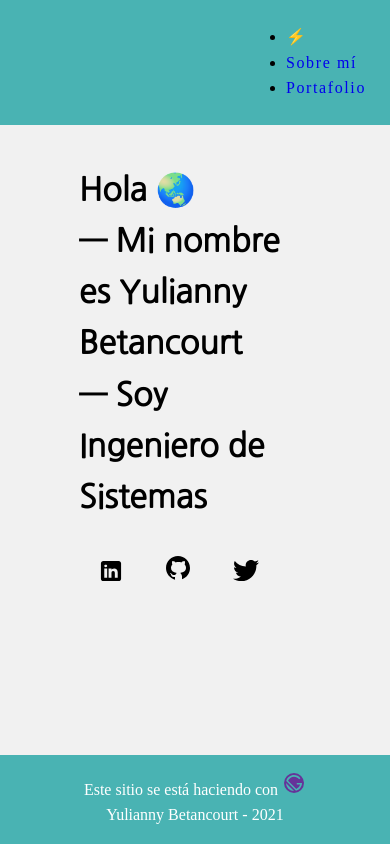
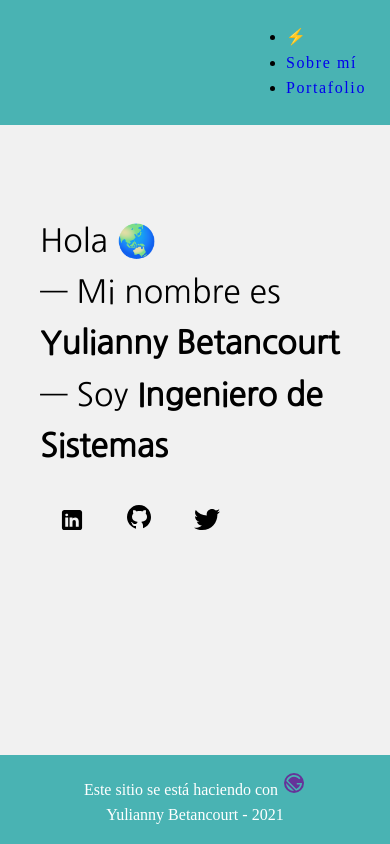
Before and after one commit to yuliannydev/website-official, a Gatsby site: page / in a window 390 px wide. Built offline with nearby package versions, Linux system fonts and the light colour scheme; Gatsby itself is replaced by a stand-in of ours; a web font is replaced by a local one.

Commit message:
:bug: Fix a bug.
Fix mobile layout

```diff
--- a/src/components/layout.module.css
+++ b/src/components/layout.module.css
@@ -1,9 +1,9 @@
 .content {
-  /* padding: 2rem;
-  width: 70%; */
+  /* padding: 2rem; */
+  width: 100%;
   margin: 10px auto;
   padding: 30px 40px;
-  max-width: 80%;
+  max-width: 1200px;
   box-sizing: border-box;
   /* display: flex;
   align-items: center;
--- a/src/components/styles/global.css
+++ b/src/components/styles/global.css
@@ -14,4 +14,6 @@ html, body {
 
   h1 {
     font-family: "Nanum Gothic";
+    /* font-size: 1.8rem; */
+    font-weight: normal;
   }
--- a/src/pages/index.js
+++ b/src/pages/index.js
@@ -1,6 +1,7 @@
 import * as React from "react";
 import Layout from "../components/Layout";
 import { links, listLinks } from "./socialLinks.module.css"
+import "./index.module.css"
 
 // Homepage
 const IndexPage = () => {
@@ -8,14 +9,15 @@ const IndexPage = () => {
     <Layout>
       <title>Inicio</title>
       <h1>
+      <br />
         Hola{" "}
         <span role="img" aria-label="World emoji">
           🌏
         </span>
         <br />
-        <span>— Mi nombre es Yulianny Betancourt</span>
+        <span>— Mi nombre es <b>Yulianny Betancourt</b></span>
         <br />
-        <span>— Soy Ingeniero de Sistemas</span>
+        <span>— Soy <b>Ingeniero de Sistemas</b></span>
       </h1>
       <ul className={listLinks}>
                 <li className={links}>
--- a/src/pages/socialLinks.module.css
+++ b/src/pages/socialLinks.module.css
@@ -11,5 +11,5 @@
 .list-links {
     display: flex;
     align-items: center;
-    justify-content: left;
+    justify-content: center;
 }
```
Also changed, not shown: src/pages/index.module.css (added).
